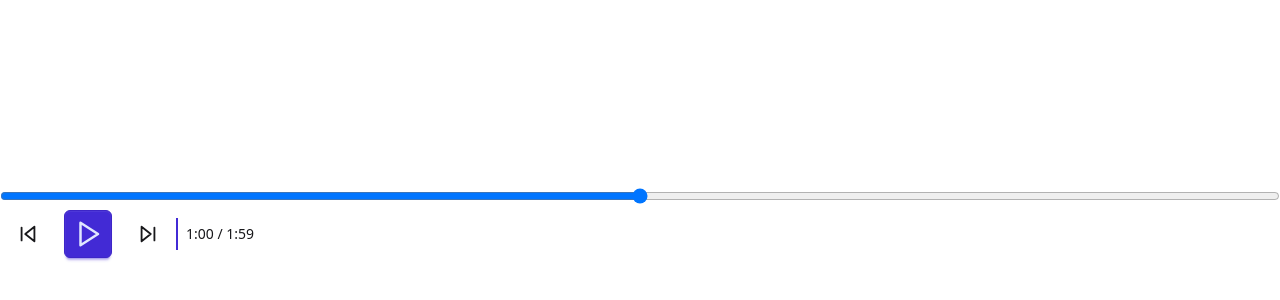
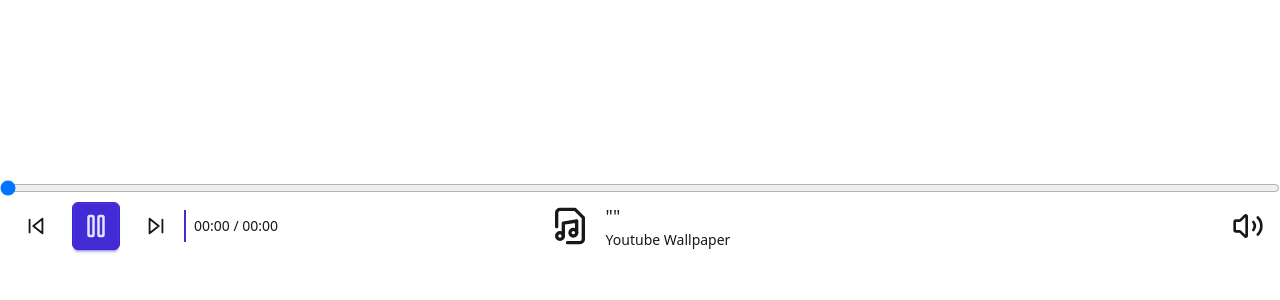
Before and after one commit to OriginalCube/Youtube-Wallpaper, a React (Vite) app: page / in a window 1280 px wide. Shown: the part 494-794 px from the top of the page. Built offline with nearby package versions, Linux system fonts and the light colour scheme; what tailwindcss-animated would draw is missing.

Commit message:
feat: added multiple new features and small refactor on usePlayer

```diff
--- a/src/App.tsx
+++ b/src/App.tsx
@@ -1,22 +1,30 @@
-import { useState, useRef } from 'react'
+import { useRef } from 'react'
 import PlayerDashboard from './components/player/PlayerDashboard'
 import { usePlayer } from './composables/usePlayer'
 
 function App() {
-	const [isPlayerOn, setPlayerOn] = useState(true)
 	const playerContainerRef = useRef<HTMLDivElement>(null)
 
-	const { toggleVideoPlayback } = usePlayer(playerContainerRef)
+	const { toggleVideoPlayback, currentTime, seekTo, playerInfo, isPlayerOn, setVolume, changeMusic } =
+		usePlayer(playerContainerRef)
 
 	return (
 		<div className="flex flex-col">
 			{/* Iframe */}
 			<div
 				ref={playerContainerRef}
-				className={`pointer-events-none w-full ${isPlayerOn ? 'min-h-[calc(100vh-7rem)]' : 'min-h-dvh'}`}
+				className={`pointer-events-none w-full ${isPlayerOn ? 'min-h-[calc(100vh-7.5rem)]' : 'min-h-dvh'}`}
 			/>
 
-			{isPlayerOn && <PlayerDashboard toggleVideoPlayback={() => toggleVideoPlayback()} />}
+			<PlayerDashboard
+				seekTo={seekTo}
+				currentTime={currentTime}
+				toggleVideoPlayback={() => toggleVideoPlayback()}
+				playerInfo={playerInfo}
+				isPlayerOn={isPlayerOn}
+				setVolume={setVolume}
+				changeMusic={changeMusic}
+			/>
 		</div>
 	)
 }
--- /dev/null
+++ b/src/components/icons/FileMusicIcon.tsx
@@ -0,0 +1,14 @@
+function FileMusicIcon() {
+	return (
+		<svg xmlns="http://www.w3.org/2000/svg" className="size-full" viewBox="0 0 24 24">
+			<g fill="none" stroke="currentColor" stroke-linecap="round" stroke-linejoin="round" stroke-width="2">
+				<path d="M10.5 22H18a2 2 0 0 0 2-2V7l-5-5H6a2 2 0 0 0-2 2v8.4" />
+				<path d="M8 18v-7.7L16 9v7" />
+				<circle cx="14" cy="16" r="2" />
+				<circle cx="6" cy="18" r="2" />
+			</g>
+		</svg>
+	)
+}
+
+export default FileMusicIcon
--- /dev/null
+++ b/src/components/icons/PauseIcon.tsx
@@ -0,0 +1,12 @@
+function PauseIcon() {
+	return (
+		<svg xmlns="http://www.w3.org/2000/svg" viewBox="0 0 24 24" className="size-full">
+			<g fill="none" stroke="currentColor" stroke-linecap="round" stroke-linejoin="round" stroke-width="2">
+				<rect width="4" height="16" x="14" y="4" rx="1" />
+				<rect width="4" height="16" x="6" y="4" rx="1" />
+			</g>
+		</svg>
+	)
+}
+
+export default PauseIcon
--- /dev/null
+++ b/src/components/icons/VolumeIcon.tsx
@@ -0,0 +1,16 @@
+function VolumeIcon() {
+	return (
+		<svg xmlns="http://www.w3.org/2000/svg" className="size-full" viewBox="0 0 24 24">
+			<path
+				fill="none"
+				stroke="currentColor"
+				stroke-linecap="round"
+				stroke-linejoin="round"
+				stroke-width="2"
+				d="M11 4.702a.705.705 0 0 0-1.203-.498L6.413 7.587A1.4 1.4 0 0 1 5.416 8H3a1 1 0 0 0-1 1v6a1 1 0 0 0 1 1h2.416a1.4 1.4 0 0 1 .997.413l3.383 3.384A.705.705 0 0 0 11 19.298zM16 9a5 5 0 0 1 0 6m3.364 3.364a9 9 0 0 0 0-12.728"
+			/>
+		</svg>
+	)
+}
+
+export default VolumeIcon
--- a/src/components/player/PlayerDashboard.tsx
+++ b/src/components/player/PlayerDashboard.tsx
@@ -1,24 +1,41 @@
+import { formatSeconds } from '../../composables/useTimeHelpers'
 import Button from '../base/Button'
+import FileMusicIcon from '../icons/FileMusicIcon'
+import PauseIcon from '../icons/PauseIcon'
 import PlayIcon from '../icons/PlayIcon'
 import SkipBackIcon from '../icons/SkipBackIcon'
 import SkipForwardIcon from '../icons/SkipForwardIcon'
+import VolumeIcon from '../icons/VolumeIcon'
 
 type PropsType = {
 	toggleVideoPlayback: () => void
+	currentTime: number
+	seekTo: (sec: number, skip: boolean) => void
+	playerInfo: PlayerInfo
+	isPlayerOn: boolean
+	setVolume: (val: number) => void
+	changeMusic: (skip: boolean) => void
 }
 
 function PlayerDashboard(props: PropsType) {
 	return (
-		<div className="bg-base-100 relative h-28 w-full rounded-t-md">
+		<div className="bg-base-100 relative flex h-30 w-full justify-between rounded-t-md">
 			<div className="absolute top-0 -mt-2 w-full">
-				<input type="range" className="w-full" />
+				<input
+					type="range"
+					className="w-full"
+					min={0}
+					max={props.playerInfo.duration}
+					value={props.currentTime}
+					onChange={(e) => props.seekTo(Number(e.target.value), true)}
+				/>
 			</div>
 
-			<div className="flex h-20 w-full items-center justify-between px-2">
+			<div className="flex h-20 w-1/3 items-center justify-between px-4">
 				{/* Player */}
 				<div className="flex h-full gap-2">
 					<div className="flex items-center gap-4">
-						<Button variants="icon" className="btn-ghost size-10">
+						<Button variants="icon" className="btn-ghost size-10" onClick={() => props.changeMusic(false)}>
 							<SkipBackIcon />
 						</Button>
 						<Button
@@ -26,9 +43,9 @@ function PlayerDashboard(props: PropsType) {
 							className="btn-primary size-12"
 							onClick={() => props.toggleVideoPlayback()}
 						>
-							<PlayIcon />
+							{props.isPlayerOn ? <PauseIcon /> : <PlayIcon />}
 						</Button>
-						<Button variants="icon" className="btn-ghost size-10">
+						<Button variants="icon" className="btn-ghost size-10" onClick={() => props.changeMusic(true)}>
 							<SkipForwardIcon />
 						</Button>
 					</div>
@@ -36,7 +53,40 @@ function PlayerDashboard(props: PropsType) {
 					<span className="bg-primary my-auto h-8 w-0.5" />
 
 					<div className="flex h-full items-center text-sm">
-						<p>1:00 / 1:59</p>
+						<p>
+							{formatSeconds(props.currentTime)} / {formatSeconds(props.playerInfo.duration)}
+						</p>
+					</div>
+				</div>
+			</div>
+
+			<div className="group flex h-20 w-1/3 items-center justify-center gap-4">
+				{/* Details	*/}
+				<div className="text-base-content group-hover:text-secondary size-10">
+					<FileMusicIcon />
+				</div>
+
+				<div className="group-hover:text-secondary text-base-content flex flex-col">
+					<p className="whitespace-wrap max-w-[250px] text-lg text-nowrap text-ellipsis">
+						{JSON.stringify(props.playerInfo.videoTitle)}{' '}
+					</p>
+					<p className="text-sm"> Youtube Wallpaper </p>
+				</div>
+			</div>
+
+			<div className="flex h-20 w-1/3 items-center justify-end gap-2 px-4">
+				<div className="group flex items-center gap-2">
+					<input
+						className="range range-xs range-primary w-32 opacity-0 duration-300 ease-in-out group-hover:opacity-100"
+						type="range"
+						value={props.playerInfo.volume}
+						min={0}
+						max={100}
+						step={10}
+						onChange={(e) => props.setVolume(Number(e.target.value))}
+					/>
+					<div className="group-hover:text-primary size-8">
+						<VolumeIcon />
 					</div>
 				</div>
 			</div>
--- a/src/composables/usePlayer.tsx
+++ b/src/composables/usePlayer.tsx
@@ -1,25 +1,22 @@
 import { useEffect, useState, useRef, RefObject } from 'react'
 
-declare global {
-	interface Window {
-		// eslint-disable-next-line @typescript-eslint/no-explicit-any
-		YT: any
-		onYouTubeIframeAPIReady: () => void
-	}
-}
-
 export function usePlayer(playerContainerRef: RefObject<HTMLDivElement | null>) {
+	const [isPlayerOn, setPlayerOn] = useState(true)
 	const [player, setPlayer] = useState<any | null>(null)
 	const [currentTime, setCurrentTime] = useState<number>(0)
+	const [songId, setSongId] = useState(0)
 	const intervalRef = useRef<null | number>(null)
-	const [playerInfo, setPlayerInfo] = useState<{ videoTitle: ''; currentTime: number; duration: number }>({
+	const [playerInfo, setPlayerInfo] = useState<PlayerInfo>({
 		videoTitle: '',
-		currentTime: 0,
 		duration: 0,
+		volume: 80,
 	})
-	const [videoId, setVideoId] = useState('2pU-ojVwGUU')
+	// testing
+	const playlist = ['gXlpa2M7BRk', 'g2t7utfVD50', 'xKk655CDFn8']
+	const [videoId, setVideoId] = useState(playlist[songId])
 
 	const onPlayerReady = (event: any) => {
+		event.target.setVolume(playerInfo.volume)
 		setPlayerInfo({ ...playerInfo, videoTitle: event.target.videoTitle, duration: event.target.getDuration() })
 	}
 
@@ -34,6 +31,7 @@ export function usePlayer(playerContainerRef: RefObject<HTMLDivElement | null>)
 					modestbranding: 1,
 					rel: 0,
 					fs: 0,
+					listType: 'playlist',
 				},
 				events: {
 					onReady: (event: any) => onPlayerReady(event),
@@ -48,13 +46,14 @@ export function usePlayer(playerContainerRef: RefObject<HTMLDivElement | null>)
 	const onPlayerStateChange = (event: any) => {
 		switch (event.data) {
 			case window.YT.PlayerState.PLAYING:
+				setPlayerOn(true)
 				console.log('Video is playing')
 				break
 			case window.YT.PlayerState.PAUSED:
+				setPlayerOn(false)
 				console.log('Video is paused')
 				break
 			case window.YT.PlayerState.ENDED:
-				console.log('Video has ended')
 				break
 			default:
 				console.log('Video state changed')
@@ -62,15 +61,13 @@ export function usePlayer(playerContainerRef: RefObject<HTMLDivElement | null>)
 		}
 	}
 
-	// Skip 10 seconds ahead
-	// const skipTenSeconds = () => {
-	// 	if (player) {
-	// 		const currentTime = player.getCurrentTime()
-	// 		player.seekTo(currentTime + 10)
-	// 	}
-	// }
+	const setVolume = (val: number) => {
+		if (player) {
+			setPlayerInfo({ ...playerInfo, volume: val })
+			player.setVolume(val)
+		}
+	}
 
-	// Play/Pause the video
 	const toggleVideoPlayback = () => {
 		if (player) {
 			const state = player.getPlayerState()
@@ -88,8 +85,32 @@ export function usePlayer(playerContainerRef: RefObject<HTMLDivElement | null>)
 			player.seekTo(skipTo)
 		}
 	}
+
+	const changeMusic = (skip = false) => {
+		if (skip) {
+			if (songId < playlist.length - 1) {
+				setSongId(songId + 1)
+			} else {
+				setSongId(0)
+			}
+		} else {
+			if (currentTime > 5) {
+				seekTo(0, skip)
+			} else {
+				if (songId === 0) {
+					setSongId(playlist.length - 1)
+				} else {
+					setSongId(songId - 1)
+				}
+			}
+		}
+	}
+
 	useEffect(() => {
-		console.log(playerContainerRef)
+		setVideoId(playlist[songId])
+	}, [songId])
+
+	useEffect(() => {
 		if (playerContainerRef) {
 			if (!window.YT) {
 				const script = document.createElement('script')
@@ -115,22 +136,20 @@ export function usePlayer(playerContainerRef: RefObject<HTMLDivElement | null>)
 
 	useEffect(() => {
 		if (player) {
-			// Set interval to update the current time every second
 			if (!intervalRef.current) {
 				intervalRef.current = setInterval(() => {
-					setCurrentTime(player.getCurrentTime()) // Use getCurrentTime method to get the current time
+					setCurrentTime(player.getCurrentTime())
 				}, 1000)
 			}
 		}
 
-		// Cleanup interval on component unmount or when player changes
 		return () => {
 			if (intervalRef.current) {
-				clearInterval(intervalRef.current) // Clear the existing interval
-				intervalRef.current = null // Reset the reference
+				clearInterval(intervalRef.current)
+				intervalRef.current = null
 			}
 		}
 	}, [player])
 
-	return { toggleVideoPlayback }
+	return { toggleVideoPlayback, currentTime, seekTo, playerInfo, isPlayerOn, setVolume, changeMusic }
 }
--- /dev/null
+++ b/src/composables/useTimeHelpers.ts
@@ -0,0 +1,10 @@
+export const formatSeconds = (seconds: number): string => {
+	const minutes = Math.floor(seconds / 60)
+	const remainingSeconds = Math.floor(seconds % 60)
+
+	const formattedMinutes = String(minutes).padStart(2, '0')
+
+	const formattedSeconds = String(remainingSeconds).padStart(2, '0')
+
+	return `${formattedMinutes}:${formattedSeconds}`
+}
--- /dev/null
+++ b/src/types/player.d.ts
@@ -0,0 +1,11 @@
+interface Window {
+	// eslint-disable-next-line @typescript-eslint/no-explicit-any
+	YT: any
+	onYouTubeIframeAPIReady: () => void
+}
+
+type PlayerInfo = {
+	videoTitle: ''
+	duration: number
+	volume: number
+}
```
